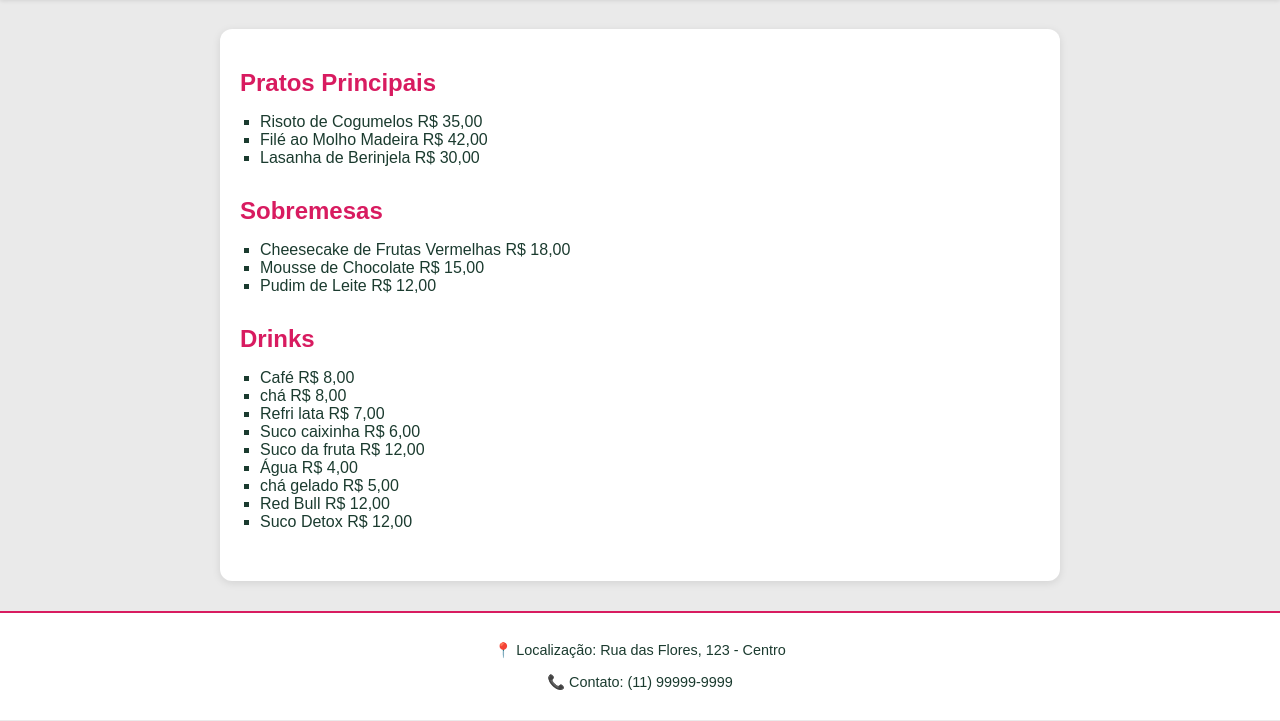
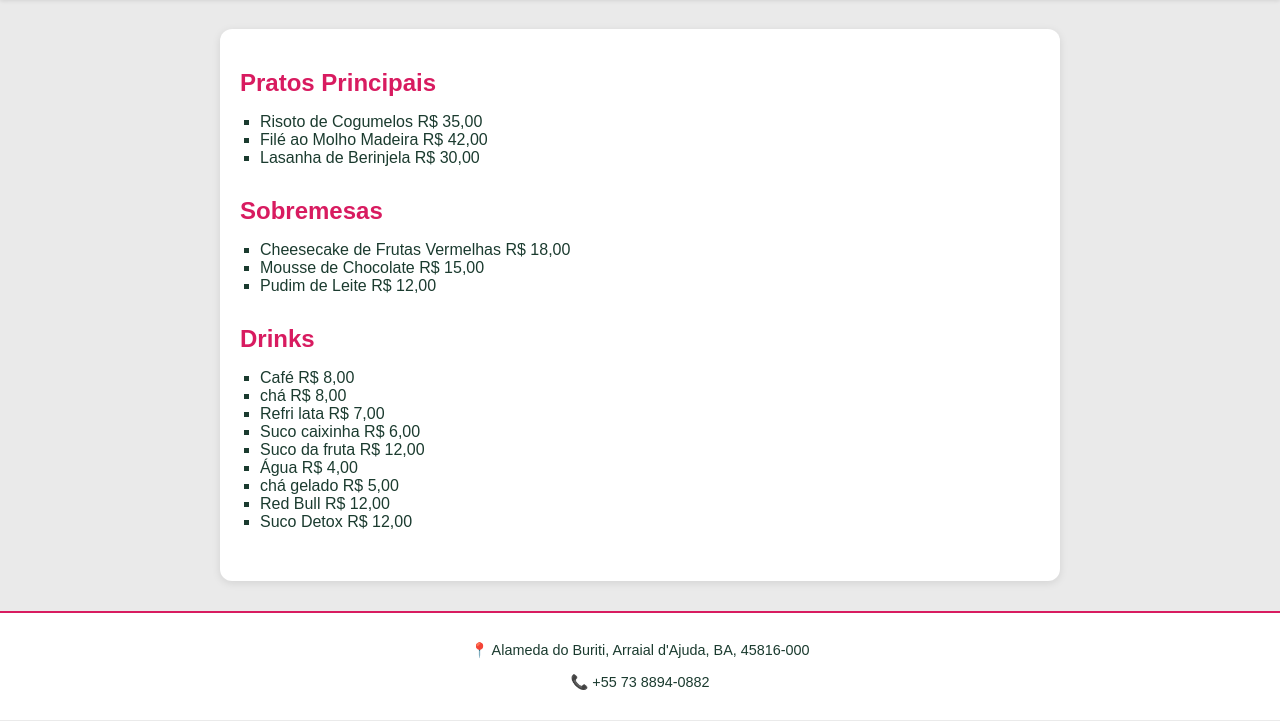
Before and after one commit to Joshii5/VIVA, a plain HTML site: page index.html in a window 1280 px wide. Shown: the part 79-800 px from the top of the page. Drawn offline with Linux system fonts and the light colour scheme.

Commit message:
Update index.html

```diff
--- a/index.html
+++ b/index.html
@@ -96,8 +96,8 @@
   </main>
 
   <footer>
-    <p>📍 Localização: Rua das Flores, 123 - Centro</p>
-    <p>📞 Contato: (11) 99999-9999</p>
+    <p>📍 Alameda do Buriti, Arraial d'Ajuda, BA, 45816-000</p>
+    <p>📞 +55 73 8894-0882</p>
   </footer>
 </body>
 </html>
```
